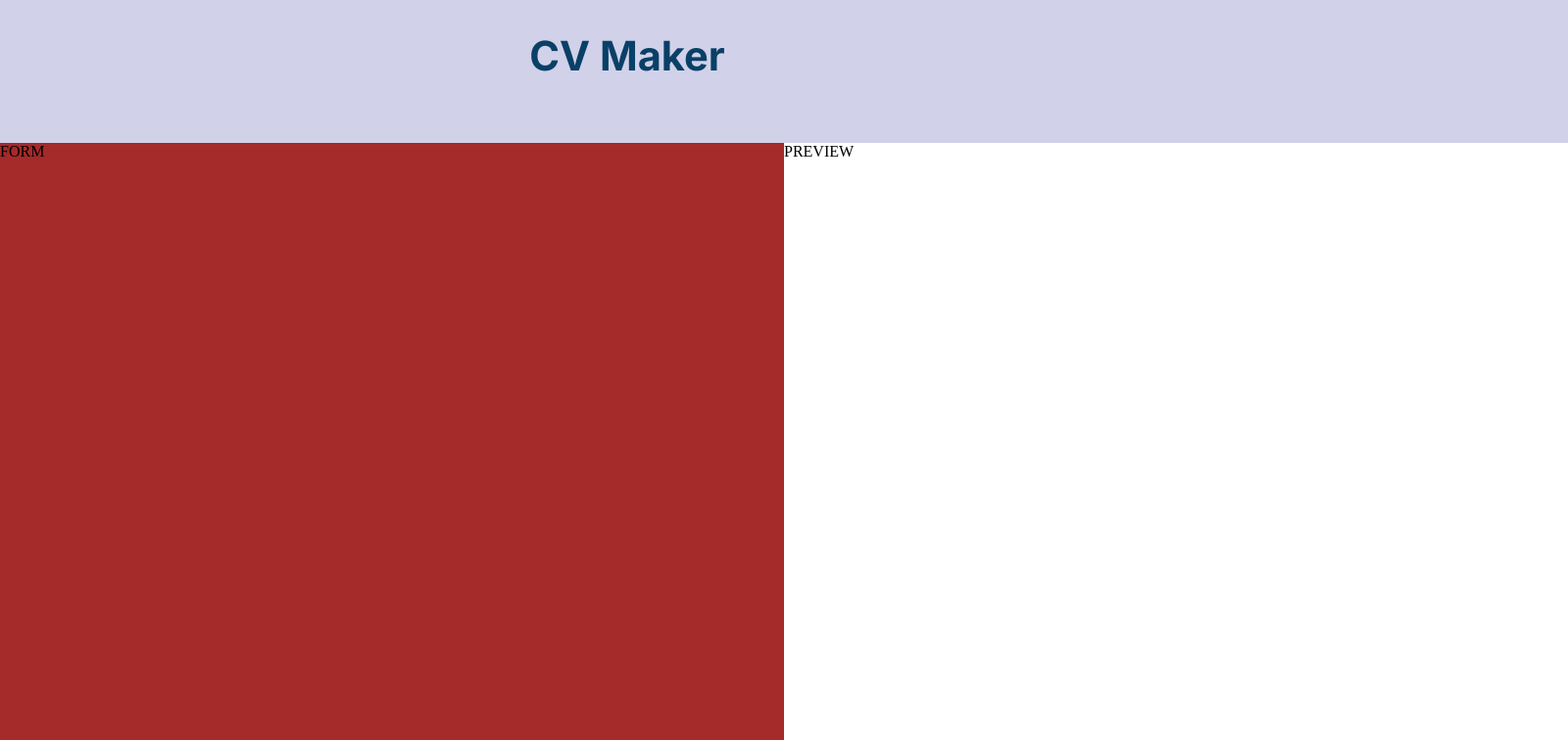
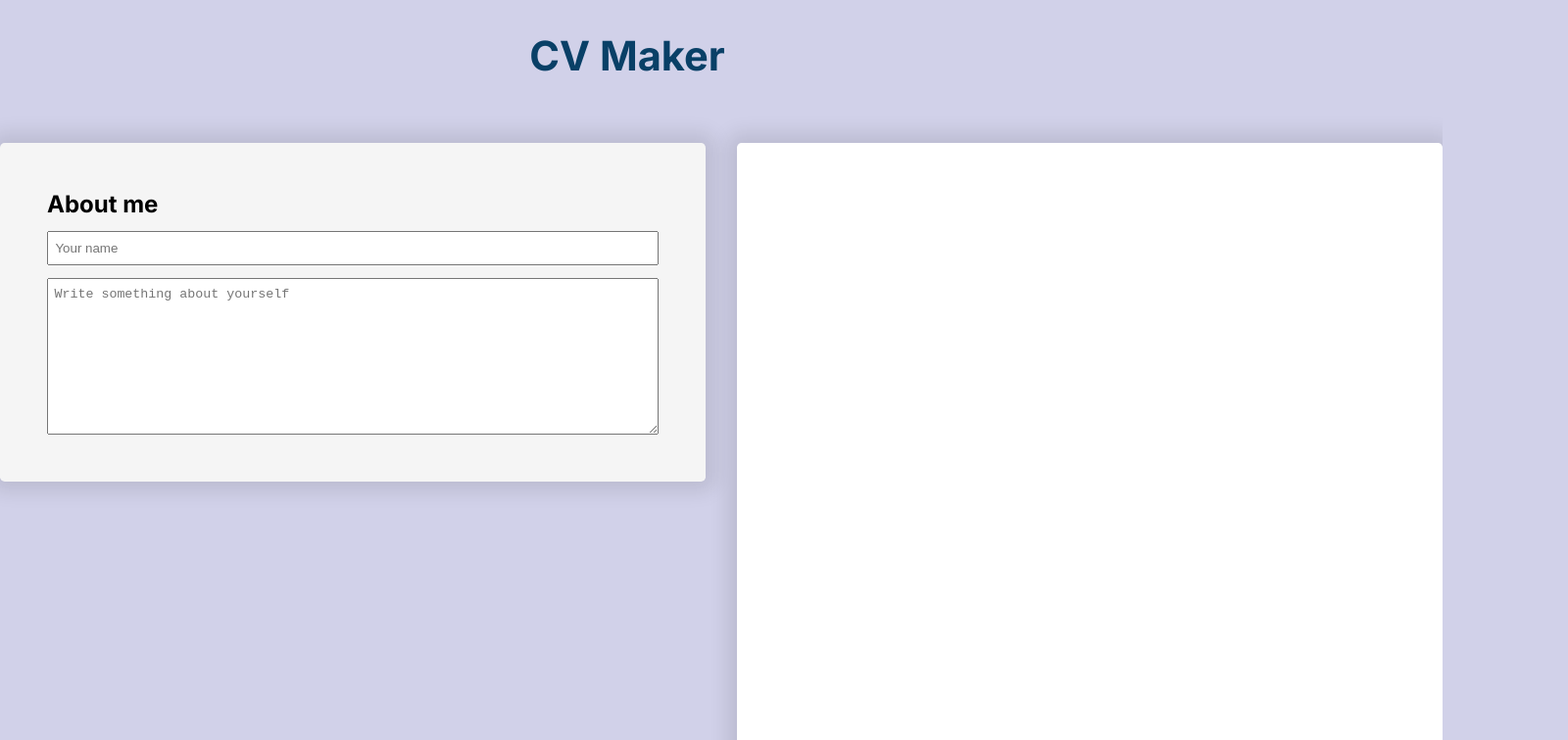
Before and after one commit to NikolaGedovic/cv-maker, a React (Create React App) app: page / in a window 1280 px wide. Shown: the top 756 px of the page at 98% size, 1600 px wide, since content can reach past the window. Built offline with nearby package versions, Linux system fonts and the light colour scheme; the HTML template or start-up script is replaced by a standard one.

Commit message:
adding only one css file

```diff
--- /dev/null
+++ b/src/components/cvForm/about-me.js
@@ -0,0 +1,20 @@
+export default function AboutMe() {
+  return (
+    <section className="form-section">
+      <h2 className="form-section-heading">About me</h2>
+      <input
+        className="text-input"
+        type="text"
+        name="name"
+        id="name"
+        placeholder="Your name"
+      />
+      <textarea
+        type="text"
+        name="about-me"
+        id="about-me"
+        placeholder="Write something about yourself"
+      />
+    </section>
+  );
+}
--- a/src/components/cvForm/cvForm.css
+++ /dev/null
@@ -1,4 +0,0 @@
-.cv-form {
-  background-color: brown;
-  min-width: 50rem;
-}
--- a/src/components/cvForm/cvForm.js
+++ b/src/components/cvForm/cvForm.js
@@ -1,5 +1,9 @@
-import "./cvForm.css";
+import AboutMe from "./about-me";
 
 export default function CvForm() {
-  return <div className="cv-form">FORM</div>;
+  return (
+    <div className="cv-form">
+      <AboutMe />
+    </div>
+  );
 }
--- a/src/components/cvPreview/cvPreview.css
+++ /dev/null
@@ -1,4 +0,0 @@
-.cv-preview {
-  min-width: 50rem;
-  background-color: WHITE;
-}
--- a/src/components/cvPreview/cvPreview.js
+++ b/src/components/cvPreview/cvPreview.js
@@ -1,5 +1,9 @@
-import "./cvPreview.css";
-
 export default function CvPreview() {
-  return <div className="cv-preview">PREVIEW</div>;
+  return (
+    <div className="cv-preview">
+      <section className=""></section>
+      <section className=""></section>
+      <section className=""></section>
+    </div>
+  );
 }
--- a/src/index.css
+++ b/src/index.css
@@ -34,9 +34,46 @@ h1 {
 }
 
 .container {
-  height: 100vh;
+  width: 100%;
   display: flex;
   justify-content: space-evenly;
-  background-color: var(--bg-color);
-  padding-bottom: 8rem;
+  align-items: flex-start;
+  gap: 2rem;
+  padding-bottom: 11.5rem;
 }
+
+.cv-form {
+  min-width: 45rem;
+  background-color: whitesmoke;
+  padding: 3rem;
+  border-radius: 0.3rem;
+  box-shadow: 0px 0px 19px 10px rgba(0, 0, 0, 0.1);
+}
+
+.cv-preview {
+  min-width: 45rem;
+  min-height: 65rem;
+  background-color: white;
+  padding: 3rem;
+  border-radius: 0.3rem;
+  box-shadow: 0px 0px 19px 10px rgba(0, 0, 0, 0.1);
+}
+
+.form-section {
+  display: flex;
+  flex-direction: column;
+  gap: 0.8rem;
+}
+
+.form-section-heading {
+  font-family: var(--heading-font);
+}
+
+.text-input,
+textarea {
+  padding: 0.5rem 0.4rem;
+}
+
+textarea {
+  height: 10rem;
+}
```
